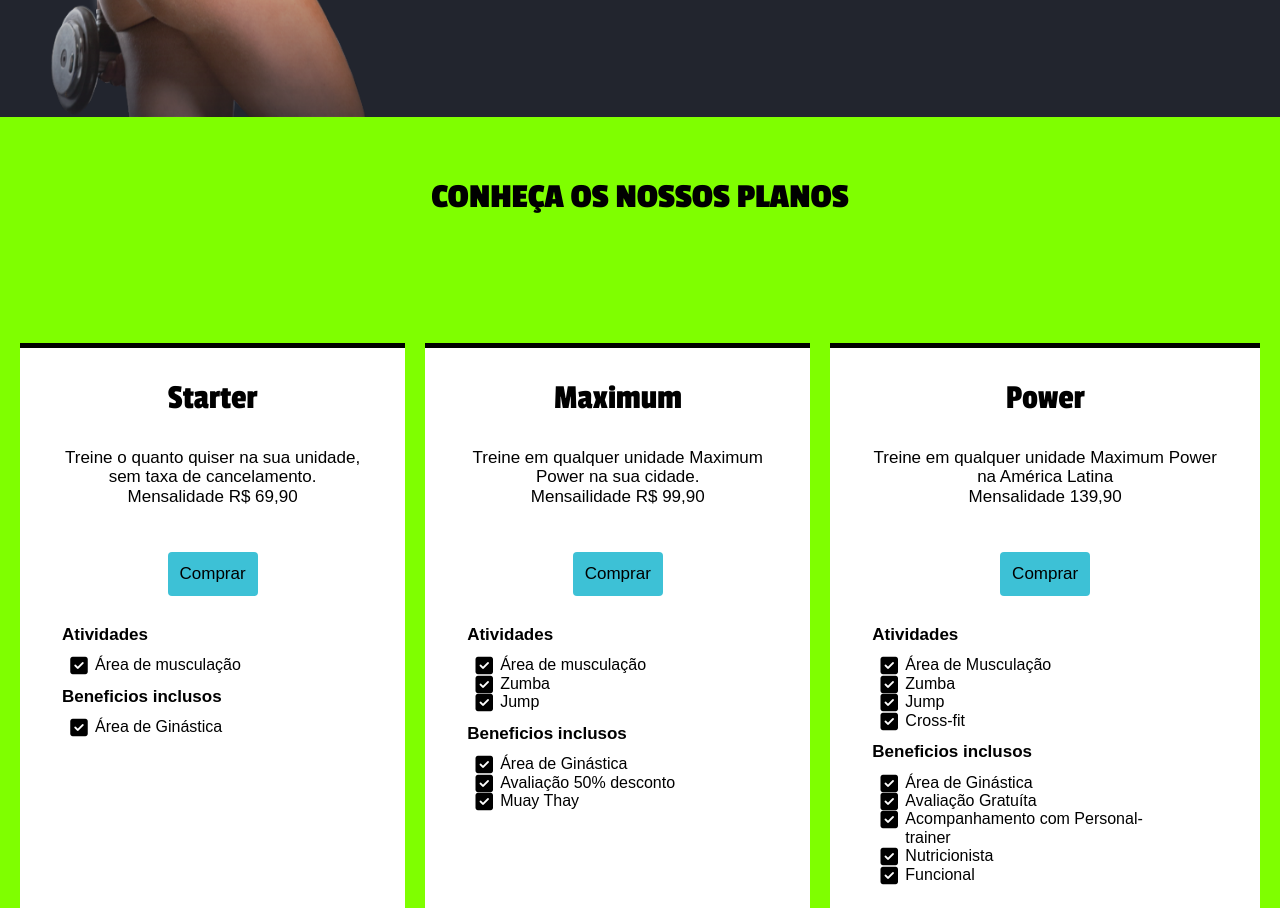
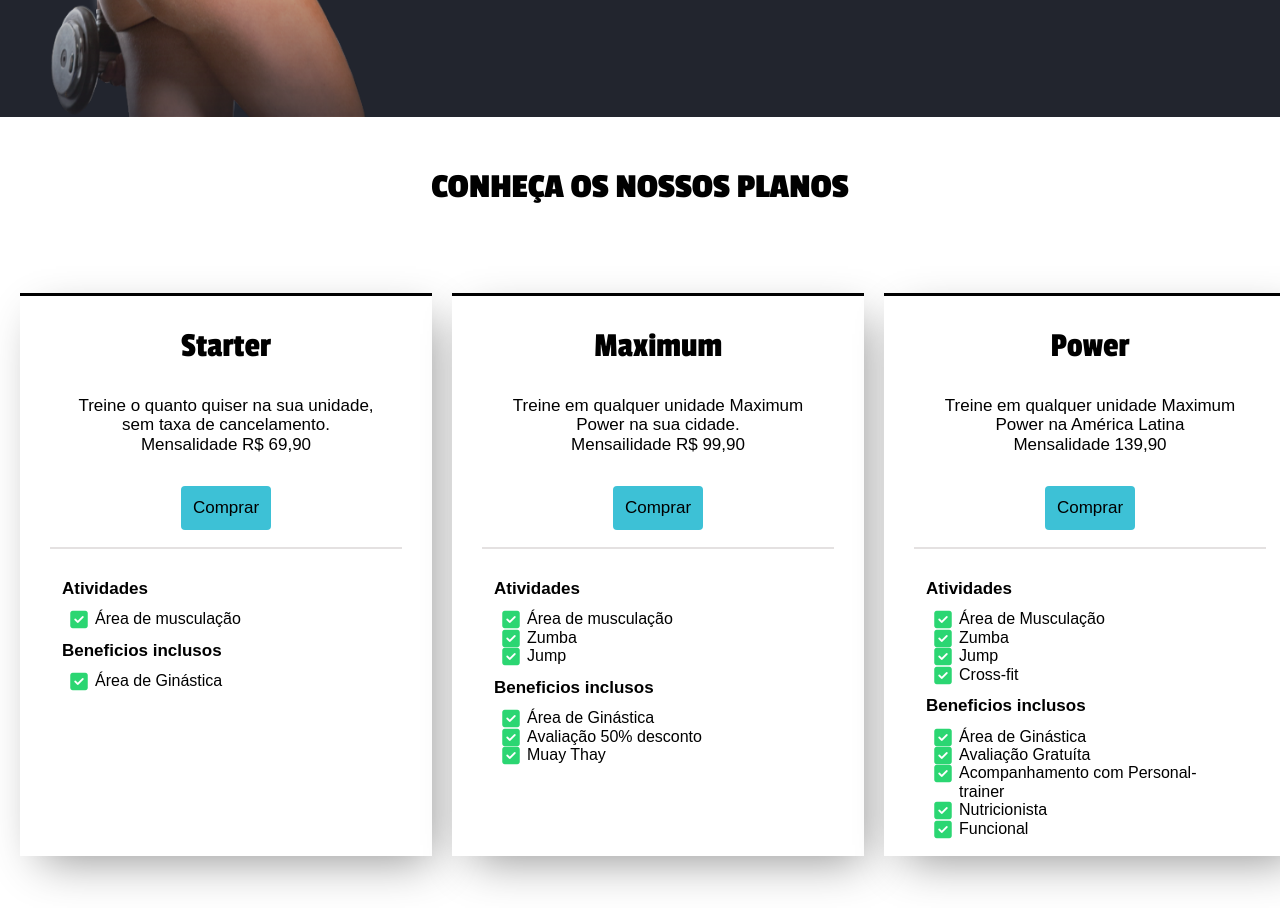
Before and after one commit to makampos/gym-maximum-power, a plain HTML site: page index.html in a window 1280 px wide. Shown: the part 1600-2508 px from the top of the page. Drawn offline with Linux system fonts and the light colour scheme.

Commit message:
ajuste de informações relacionada a tabela de planos

```diff
--- a/css/style.css
+++ b/css/style.css
@@ -7,6 +7,11 @@ body{
 
 h1,h2,h3{
    line-height: 0;
+}
+
+hr{
+    border: 1px solid rgb(228, 225, 225);
+    width: 350px;
 }
 /*Centraliza conteúdo na pagina*/
 .center{
@@ -147,15 +152,18 @@ ul{
     font-style: italic;
     margin-left: 320px;
 }
+
+/*Formata sessão dos planos*/
 .third-content{
     clear: both;
     max-height: 100%;
-    background: chartreuse;
+    background: white;
+    padding-bottom: 100px;
 }
 
 .third-content h4{
     font-size: 35px;
-    padding: 60px;
+    padding: 50px 0px 20px; ;
     text-align: center;
     text-transform: uppercase;
 }
@@ -169,12 +177,13 @@ ul{
 }
 
 .grid-item{
-    border-top: 5px solid black;
+    border-top: 3px solid black;
     height: 500px;
     max-width: 100%;
     margin: 10px;
     width: auto;
     background: white;
+    box-shadow: 10px 15px 44px -11px rgba(0,0,0,0.43)
 }
 
 .titulo{
@@ -205,7 +214,7 @@ ul{
 }
 .fa-ul .fas{
     font-size: 20px;
-    color: black;
+    color: #2bd672;
     margin: 0;
 
  }
@@ -223,4 +232,5 @@ li, span{
   border-radius: 4px;
   cursor: pointer;
   transition: 0.2s;
+  margin: 0;
 }
--- a/index.html
+++ b/index.html
@@ -84,6 +84,7 @@
                     <div class="grid-item titulo">Starter<p>Treine o quanto quiser na sua unidade, sem taxa de
                             cancelamento. <br>Mensalidade R$ 69,90</p>
                             <p class="button">Comprar</p>
+                            <hr>
                             <p class="formata-atividades">Atividades</p>
                         <div class="config-tabela">
                             <ol class="fa-ul">
@@ -101,6 +102,7 @@
                     <div class="grid-item titulo">Maximum<p>Treine em qualquer unidade Maximum Power na sua cidade.
                             <br>Mensailidade R$ 99,90</p>
                             <p class="button">Comprar</p>
+                            <hr>
                             <p class="formata-atividades">Atividades</p>
 
                             <div class="config-tabela">
@@ -122,6 +124,7 @@
                     <div class="grid-item titulo">Power<p>Treine em qualquer unidade Maximum Power na América Latina <br> Mensalidade 139,90</p>
 
                             <p class="button">Comprar</p>
+                            <hr>
                             <p class="formata-atividades">Atividades</p>
                             <div class="config-tabela">
                                 <ol class="fa-ul">
```
